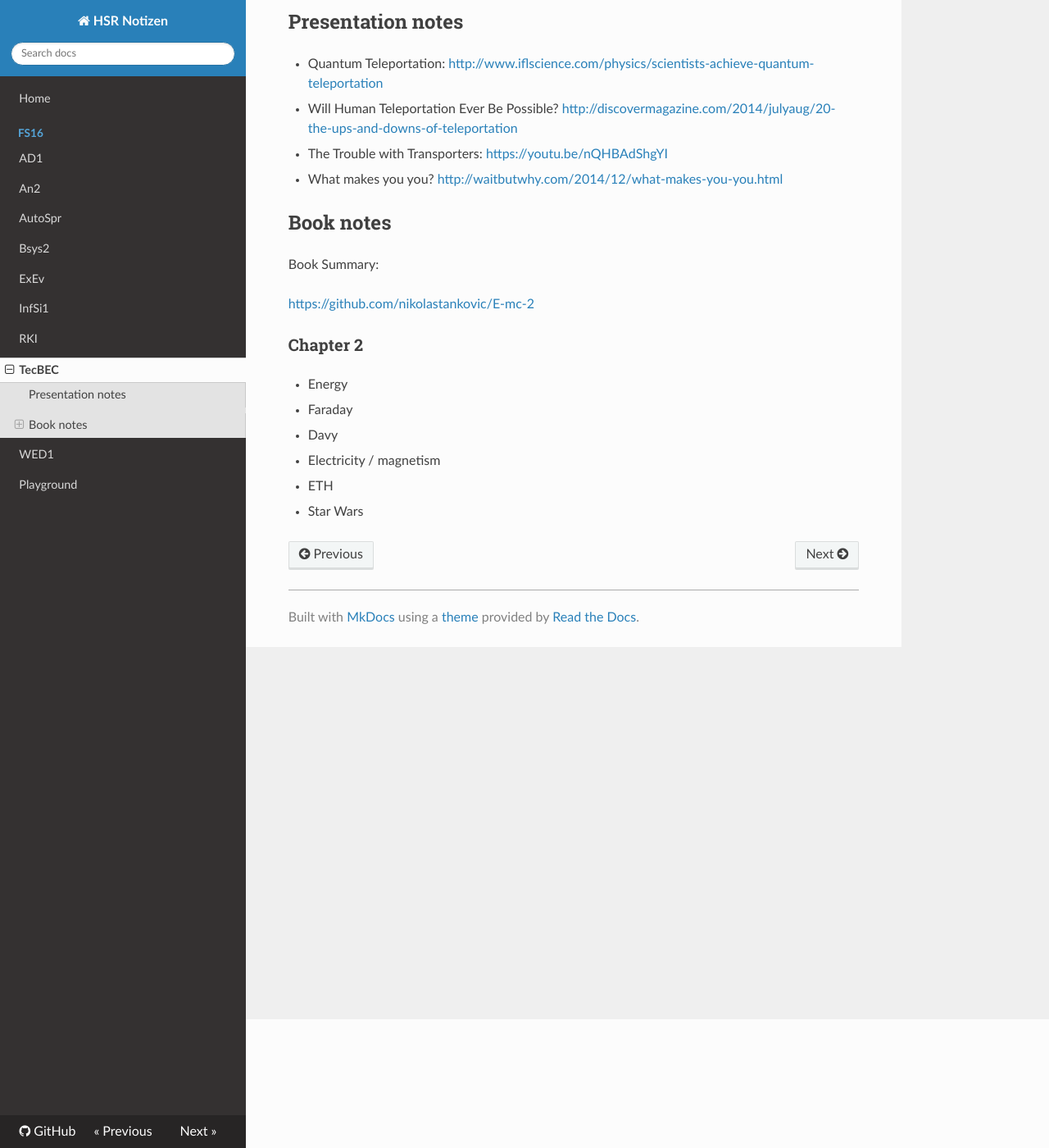
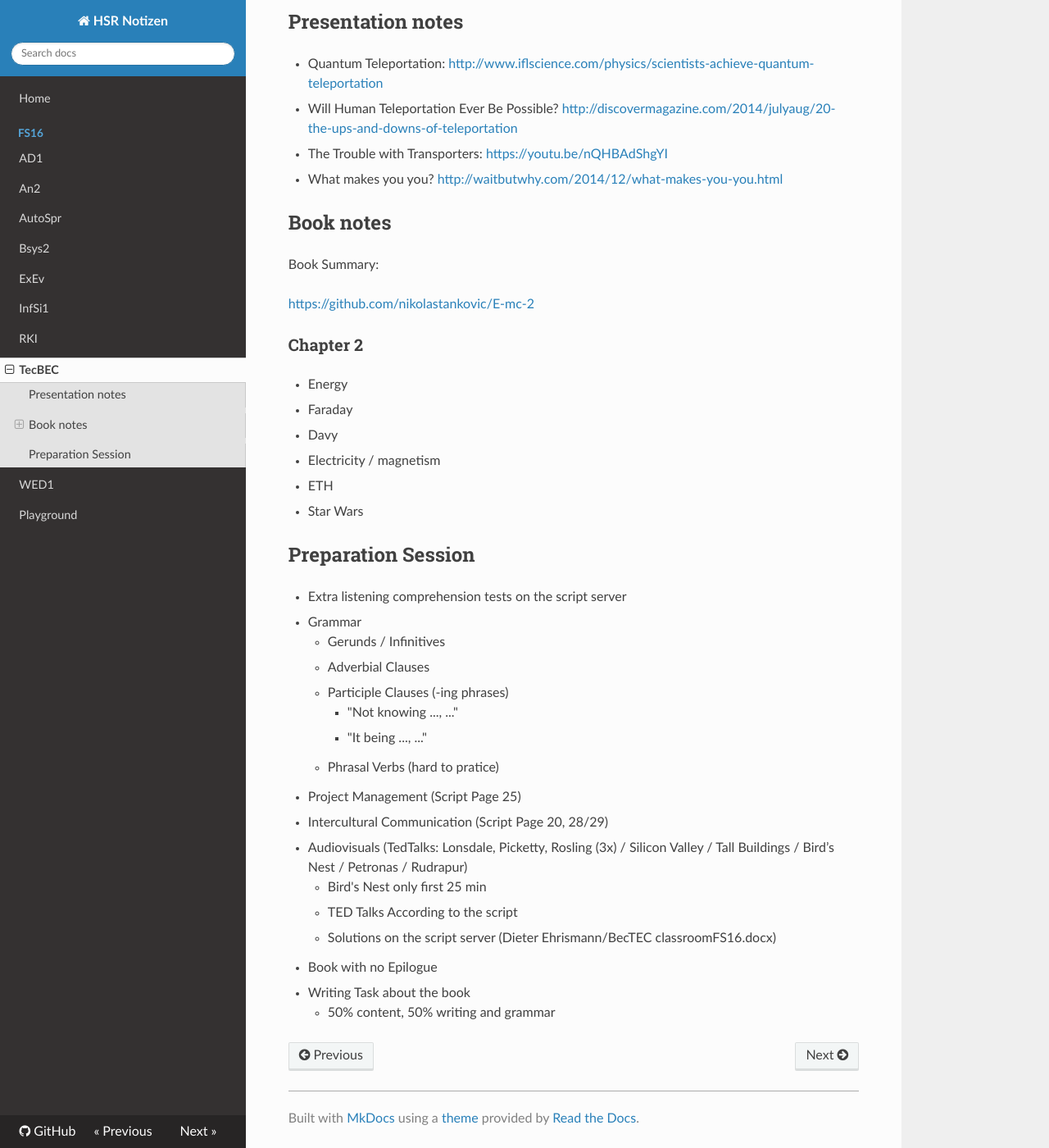
Before and after one commit to Excape/hsr-docs-fs16, an MkDocs documentation site: the page built from docs/fs16/tecbec.md, in a window 1280 px wide and 1400 px high, scrolled down 157 px. Shown: the whole window at 82% size. Built offline with MkDocs 1.6.1, drawn with Linux system fonts in a browser that asks for light colours; nearby versions of some CDN libraries; old or Windows-style settings are respelled for this version of MkDocs.

Commit message:
Updated tecbec, bsys2, autospr

```diff
--- a/docs/fs16/tecbec.md
+++ b/docs/fs16/tecbec.md
@@ -1,4 +1,4 @@
-#Tec meets BEC
+# Tec meets BEC
 
 ## Presentation notes
 * Quantum Teleportation: <http://www.iflscience.com/physics/scientists-achieve-quantum-teleportation>
@@ -18,3 +18,23 @@ Book Summary:
 * Electricity / magnetism
 * ETH
 * Star Wars
+
+## Preparation Session
+
+- Extra listening comprehension tests on the script server
+- Grammar
+    - Gerunds / Infinitives
+    - Adverbial Clauses
+    - Participle Clauses (-ing phrases)
+        - "Not knowing ..., ..."
+        - "It being ..., ..."
+    - Phrasal Verbs (hard to pratice)
+- Project Management (Script Page 25)
+- Intercultural Communication (Script Page 20, 28/29)
+- Audiovisuals (TedTalks: Lonsdale, Picketty, Rosling (3x) / Silicon Valley / Tall Buildings / Bird’s Nest / Petronas / Rudrapur)
+    - Bird's Nest only first 25 min
+    - TED Talks According to the script
+    - Solutions on the script server (Dieter Ehrismann/BecTEC classroomFS16.docx)
+- Book with no Epilogue
+- Writing Task about the book
+    - 50% content, 50% writing and grammar
```
Also changed, not shown: docs/fs16/autospr.md (+12 -1 lines), docs/fs16/bsys2.md (+5 -1 lines).
